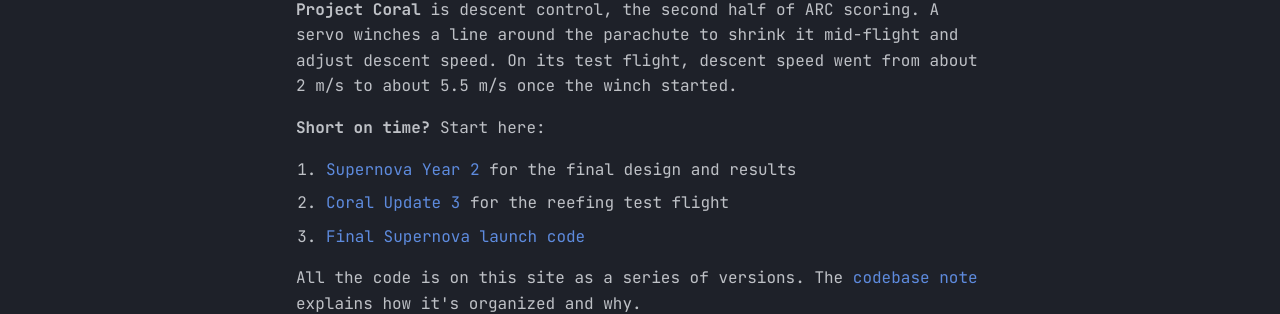
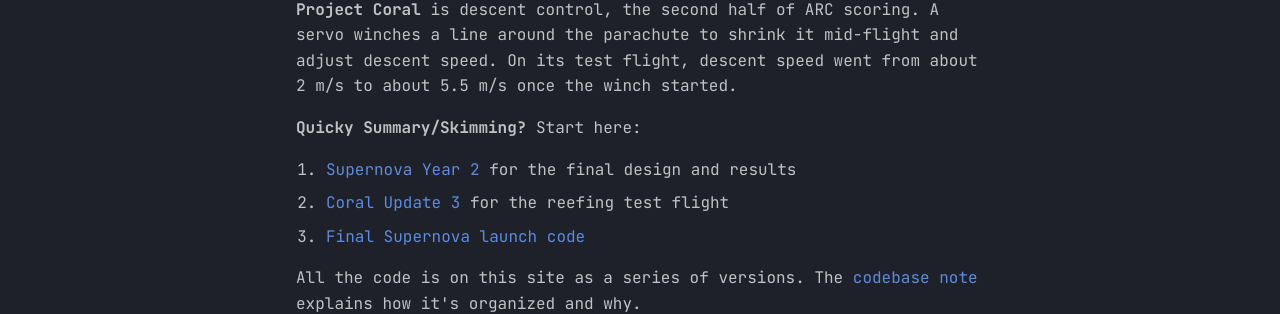
Before and after one commit to Glaciereon/supernovaARC, an MkDocs documentation site: the page built from docs/index.md, in a window 1280 px wide. Shown: the part 487-801 px from the top of the page. Built offline with MkDocs 1.6.1 and Material for MkDocs 9.7.7, drawn with Linux system fonts in a browser that asks for light colours.

Commit message:
changed summary again

```diff
--- a/docs/index.md
+++ b/docs/index.md
@@ -6,7 +6,7 @@ Two years of rocket engineering for the American Rocketry Challenge (ARC), where
 
 **Project Coral** is descent control, the second half of ARC scoring. A servo winches a line around the parachute to shrink it mid-flight and adjust descent speed. On its test flight, descent speed went from about 2 m/s to about 5.5 m/s once the winch started.
 
-**Short on time?** Start here:
+**Quicky Summary/Skimming?** Start here:
 
 1. [Supernova Year 2](supernova/supernovayear2.md) for the final design and results
 2. [Coral Update 3](coral/thirdupdate.md) for the reefing test flight
```
Also changed, not shown: site/index.html, site/search/search_index.json.
